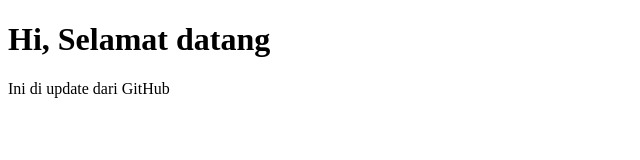
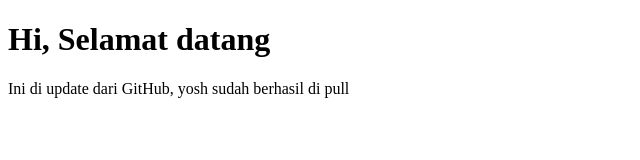
Before and after one commit to aspsptyd/tukangetik, a plain HTML site: page index.html in a window 1280 px wide. Shown: the whole page, without its empty margins (0-640 px from the left). Drawn offline with Linux system fonts and the light colour scheme.

Commit message:
Update index.html

```diff
--- a/index.html
+++ b/index.html
@@ -6,7 +6,7 @@
   <body>
 
   <h1>Hi, Selamat datang</h1>
-  <p>Ini di update dari GitHub</p>
+  <p>Ini di update dari GitHub, yosh sudah berhasil di pull</p>
 
   </body>
 </html>
```
